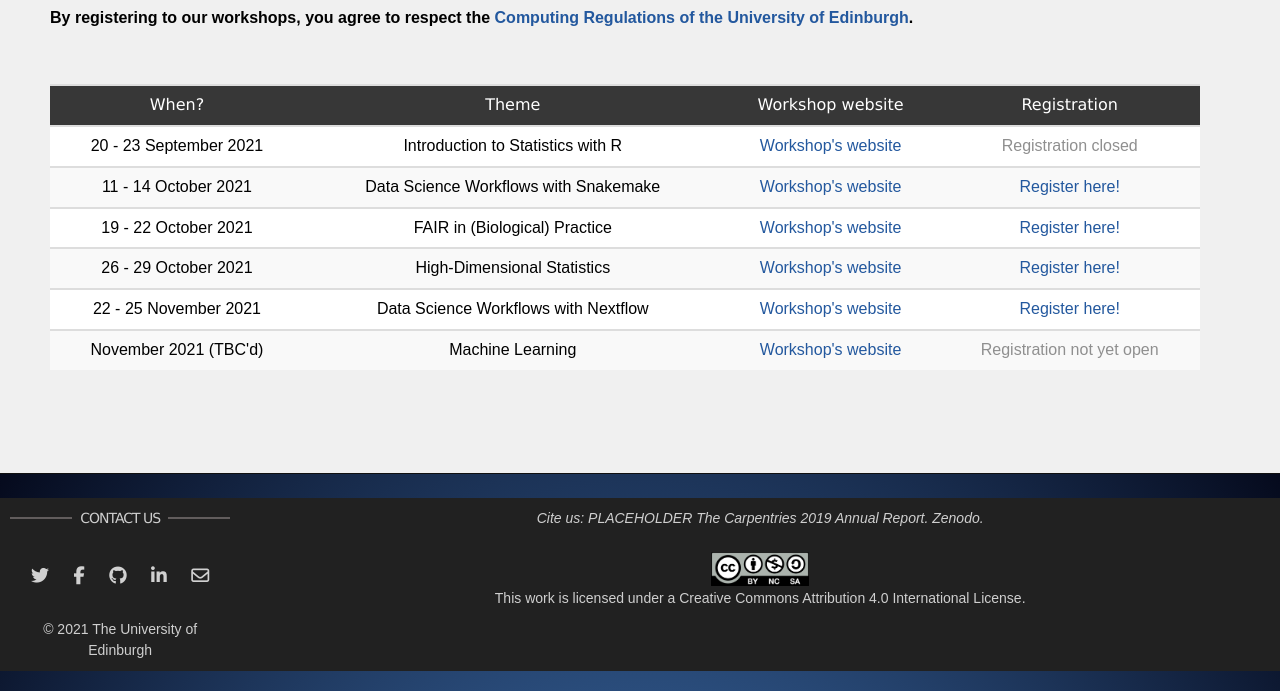
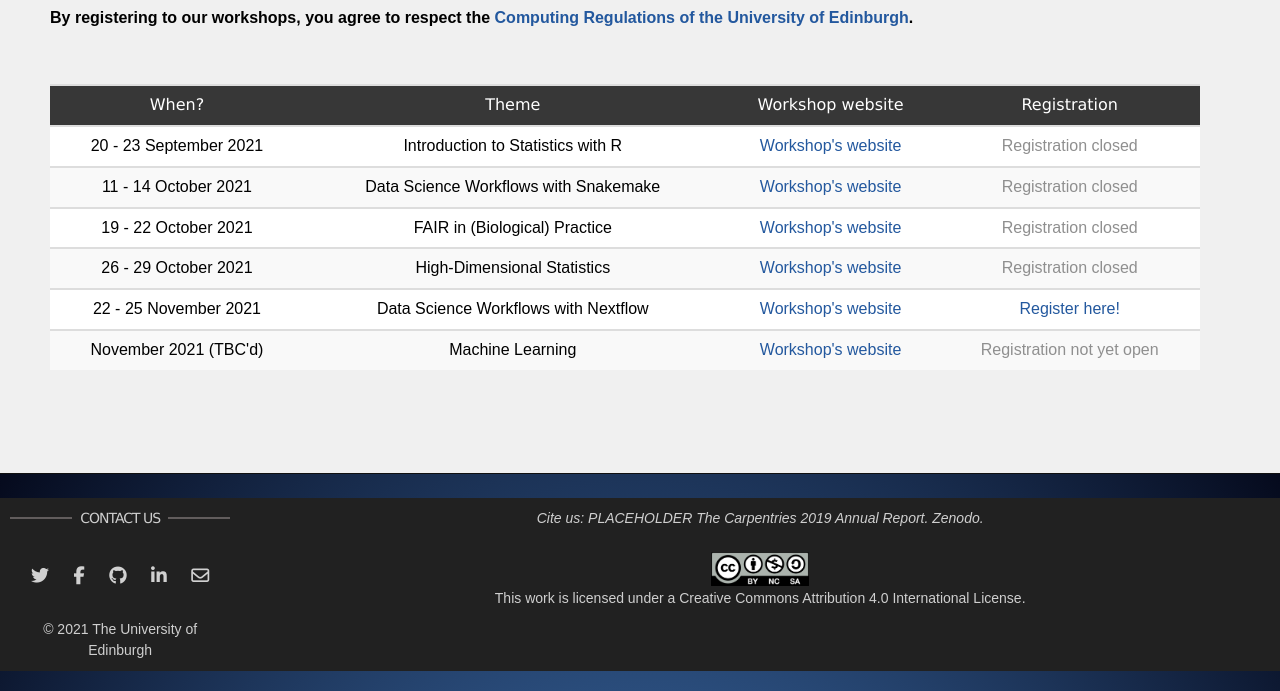
Before and after one commit to edcarp/Ed-DaSH, a Jekyll site: the page built from workshops.md, in a window 1280 px wide, cut to the strip 479-1170 px from the top of the page. Built offline with Jekyll 4.4.1, drawn with Linux system fonts in a browser that asks for light colours; nearby versions of some CDN libraries.

Commit message:
Remove sign up links to old workshops

```diff
--- a/workshops.md
+++ b/workshops.md
@@ -15,19 +15,19 @@ workshops:
   start_date: 2021-10-11
   end_date: 2021-10-14
   website: https://edcarp.github.io/2021-10-11_ed-dash_workflows-snakemake/
-  registration: https://www.epay.ed.ac.uk/conferences-and-events/college-of-medicine-and-veterinary-medicine/school-of-molecular-genetic-and-population-health-sciences/igmm/data-science-workflows-with-snakemake
+  registration: "Registration closed"
 - title: "FAIR in (Biological) Practice"
   when: 19 - 22 October 2021
   start_date: 2021-10-19
   end_date: 2021-10-22
   website: https://edcarp.github.io/2021-10-19_ed-dash_fair-bio-practice/
-  registration: https://www.epay.ed.ac.uk/conferences-and-events/college-of-medicine-and-veterinary-medicine/school-of-molecular-genetic-and-population-health-sciences/igmm/fair-in-biological-practice
+  registration: "Registration closed"
 - title: "High-Dimensional Statistics"
   when: 26 - 29 October 2021
   start_date: 2021-10-26
   end_date: 2021-10-29
   website: https://edcarp.github.io/2021-10-26_ed-dash_high-dimensional-stats/
-  registration: https://www.epay.ed.ac.uk/conferences-and-events/college-of-medicine-and-veterinary-medicine/school-of-molecular-genetic-and-population-health-sciences/igmm/highdimensional-statistics
+  registration: "Registration closed"
 - title: "Data Science Workflows with Nextflow"
   when: 22 - 25 November 2021
   start_date: 2021-11-22
```
